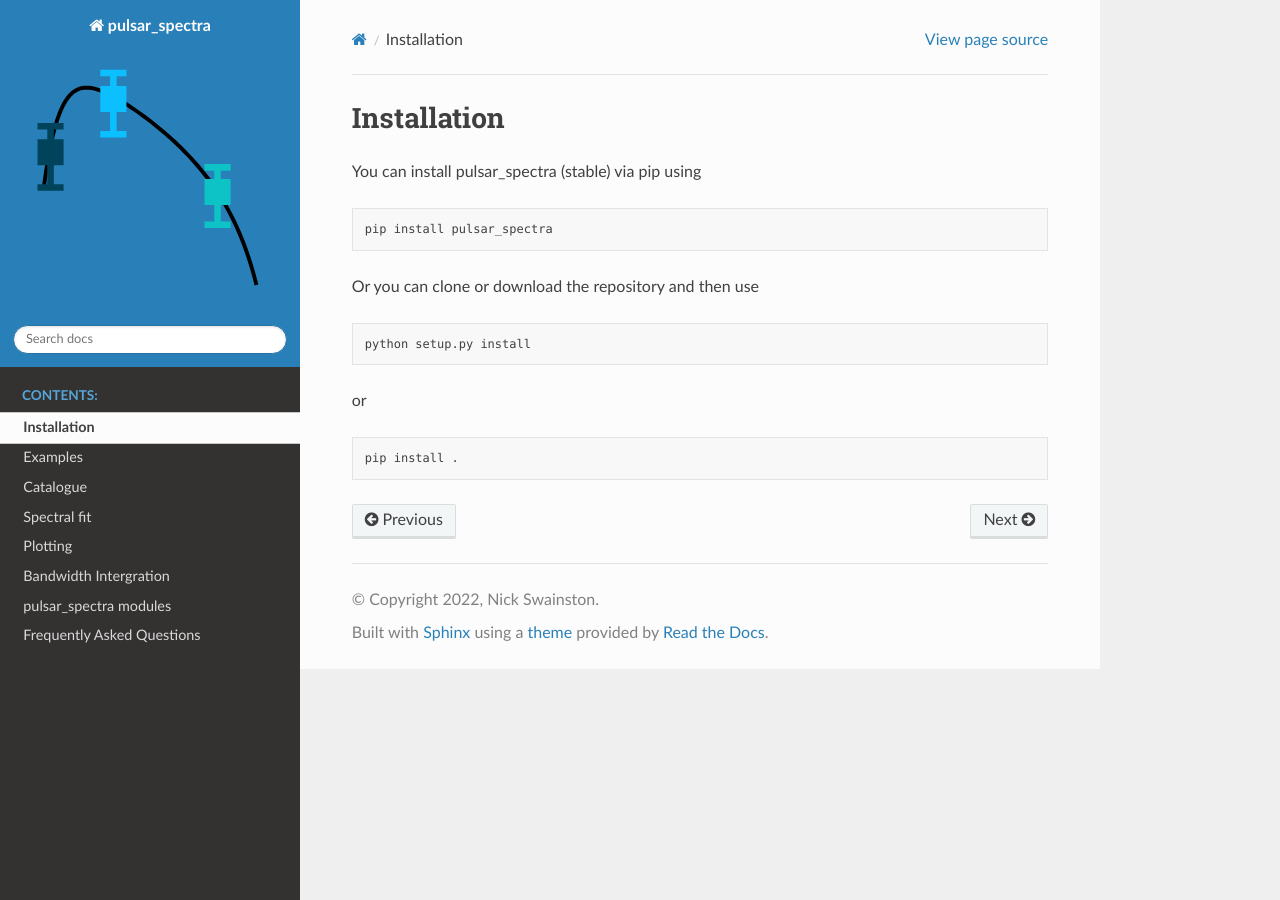
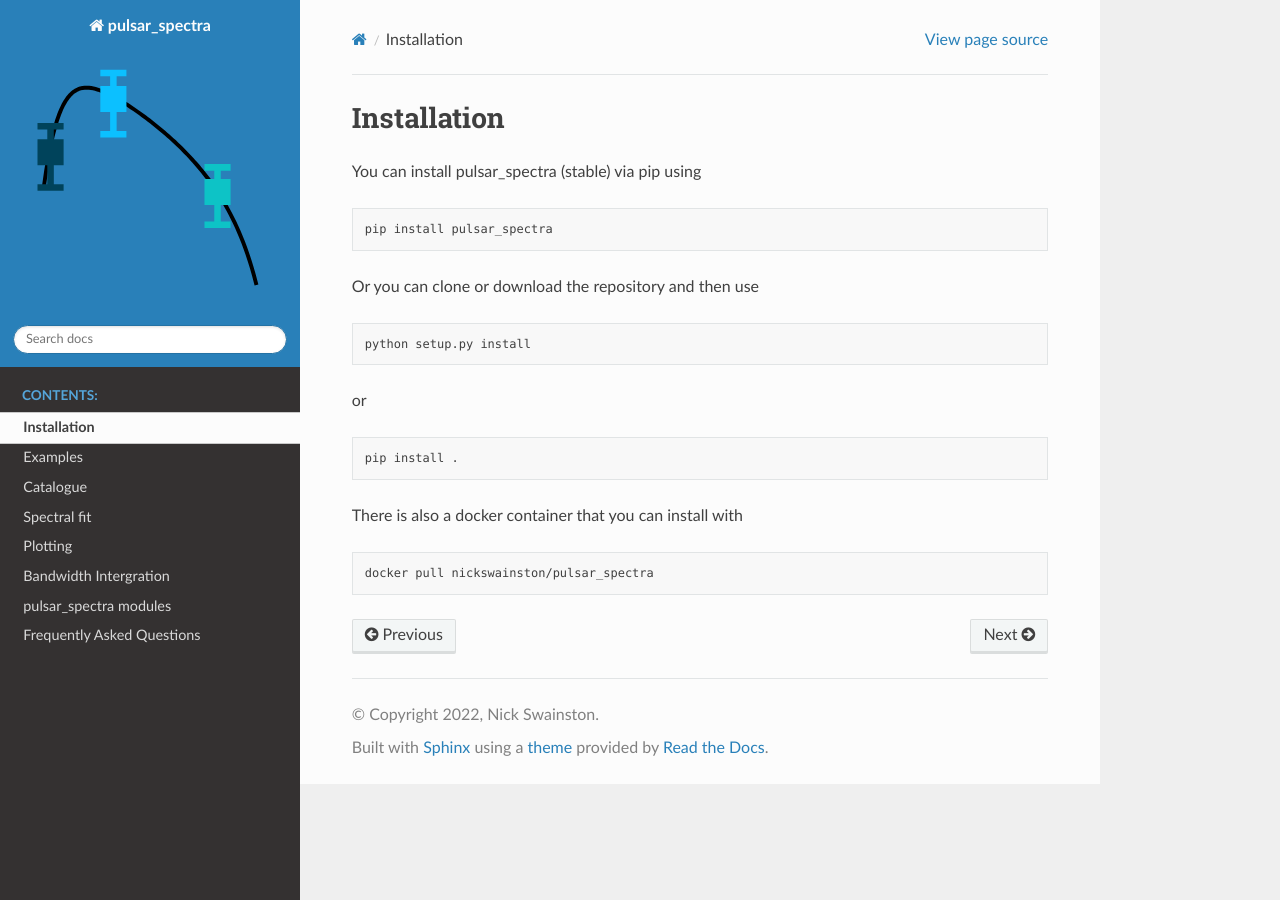
Before and after one commit to NickSwainston/pulsar_spectra, a Sphinx documentation site: the page built from docs/installation.rst, in a window 1280 px wide. Built offline with Sphinx 7.4.7 and the Read the Docs theme 2.0.0, drawn with Linux system fonts in a browser that asks for light colours.

Commit message:
Added explanation of how to install docker containter

```diff
--- a/docs/installation.rst
+++ b/docs/installation.rst
@@ -18,3 +18,9 @@ or
 .. code-block:: bash
 
     pip install .
+
+There is also a docker container that you can install with
+
+.. code-block:: bash
+
+    docker pull nickswainston/pulsar_spectra
```
Also changed, not shown: README.md (+2 -0 lines).
